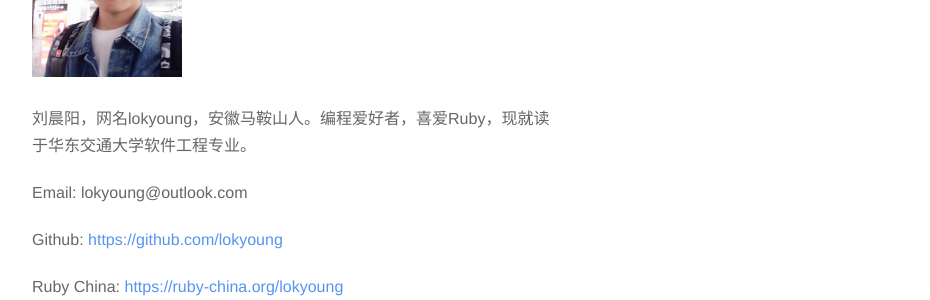
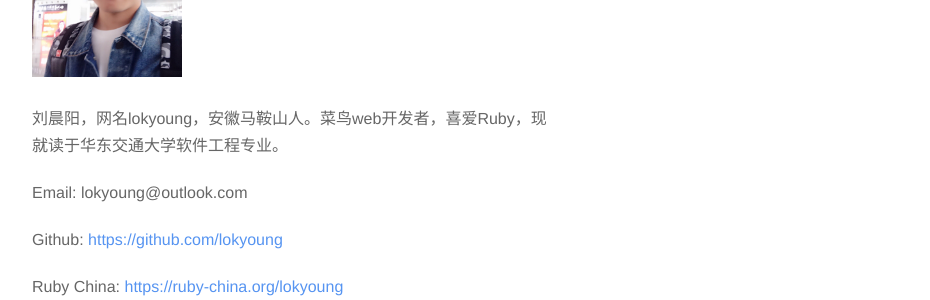
Before and after one commit to lokyoung/lcy_blog, a Jekyll site: the page built from about.md, in a window 1280 px wide. Shown: the part 438-738 px from the top of the page, without its empty margins (348-1278 px from the left). Built offline with Jekyll 4.4.1, drawn with Linux system fonts in a browser that asks for light colours; Markdown is read by kramdown in place of the engine named in the settings.

```diff
--- a/about.md
+++ b/about.md
@@ -7,7 +7,7 @@ profile: true
 
 <img src="{{ site.baseurl }}assets/images/avatar.png" width="150px">
 
-刘晨阳，网名lokyoung，安徽马鞍山人。编程爱好者，喜爱Ruby，现就读于华东交通大学软件工程专业。
+刘晨阳，网名lokyoung，安徽马鞍山人。菜鸟web开发者，喜爱Ruby，现就读于华东交通大学软件工程专业。
 
 Email: lokyoung@outlook.com
 
```
Also changed, not shown: _posts/2015-09-09-commit-sqlite.markdown (added, +18 -0 lines).
